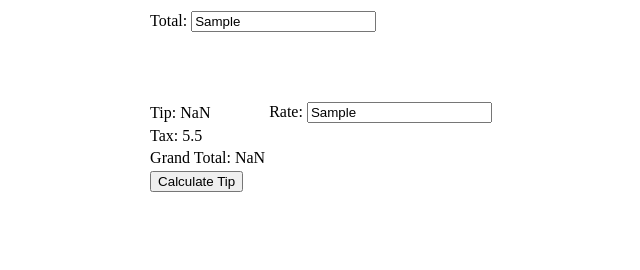
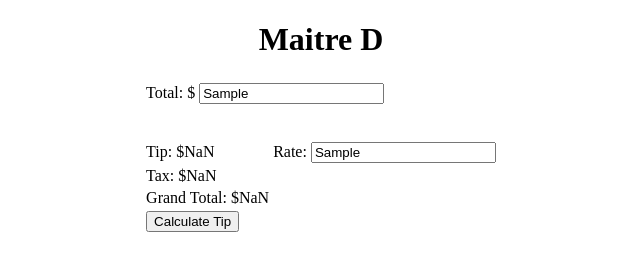
Before and after one commit to AshleyStanbridge96/practice-app, a plain HTML site: page tip.html in a window 1280 px wide. Both pictures are taken after typing "Sample", "Sample" into the empty fields and a click on the button "Calculate Tip". Shown: the whole page, without its empty margins (319-959 px from the left). Drawn offline with nearby package versions, Linux system fonts and the light colour scheme.

Commit message:
Fixed error in calculations. Formatted code to have $ once value is found

```diff
--- a/stanbridge.js
+++ b/stanbridge.js
@@ -8,24 +8,24 @@ const calcTip = (total, rate) => {
 }
 
 const calcTax = (total) => {
-    return total * (5.5/100);
+    return total * (5.50/100);
 }
 
 
 document.querySelector("#calc-button").addEventListener("click", () => {
+    //Reading in total and rate value
     const total = parseFloat(document.querySelector("#total").value);
     const rate = parseFloat(document.querySelector("#rate").value);
-    const tip = parseFloat(document.querySelector("#tip").value);
-    const tax = 5.50;
 
+    //Calculating tip, tax, and grand total
     const tipTotal = calcTip(total, rate);
     const taxTotal = calcTax(total);
     const result = calcTotal(total, tipTotal, taxTotal);
 
+    //Displaying results
     document.querySelector("#rate").innerHTML = rate;
-    document.querySelector("#tip").innerHTML = tipTotal;
-    document.querySelector("#tax").innerHTML = tax;
-
-    document.querySelector("#grand-total").innerHTML = result;
+    document.querySelector("#tip").innerHTML = "$" + tipTotal.toFixed(2);
+    document.querySelector("#tax").innerHTML = "$" + taxTotal.toFixed(2);
+    document.querySelector("#grand-total").innerHTML = "$" + result.toFixed(2);
 
 });
--- a/tip.html
+++ b/tip.html
@@ -9,6 +9,10 @@
     <title>Resturant Tip</title>
 </head>
 
+<header style="text-align: center">
+    <h1>Maitre D</h1>
+</header>
+
 <body>
     <!--No nav in example-->
     <!--No header in example-->
@@ -18,12 +22,12 @@
             <table style="margin-left: auto; margin-right: auto">
                 <tr>
                     <td colspan="2">
-                        <label for = "total" >Total: </label>
-                        <input id = "total" type="text" value="">
+                        <label for = "total" >Total: $ </label>
+                        <input id = "total" type="text" placeholder="0.00">
                     </td>
                 </tr>
                 <!--Empty row-->
-                <tr style="height: 4em"></tr>
+                <tr style="height: 2em"></tr>
 
             <tr>
                 <td>
@@ -47,12 +51,15 @@
             <tr>
                 <td><button id="calc-button" type="button">Calculate Tip</button></td>
             </tr>
+            </table>
 
-            </table>
         </section>
     </div>
 
-
+</article>
+</main>
+<footer>
+</footer>
 
 <script src="https://code.jquery.com/jquery-3.3.1.slim.min.js"
 integrity="sha384-q8i/X+965DzO0rT7abK41JStQIAqVgRVzpbzo5smXKp4YfRvH+8abtTE1Pi6jizo"
@@ -65,9 +72,5 @@
 crossorigin="anonymous"></script>
 <script src="stanbridge.js"></script>
 </body>
-</article>
-</main>
-<footer>
-</footer>
 
 </html>
```
Lines whose indentation alone changed are shown as unchanged.
